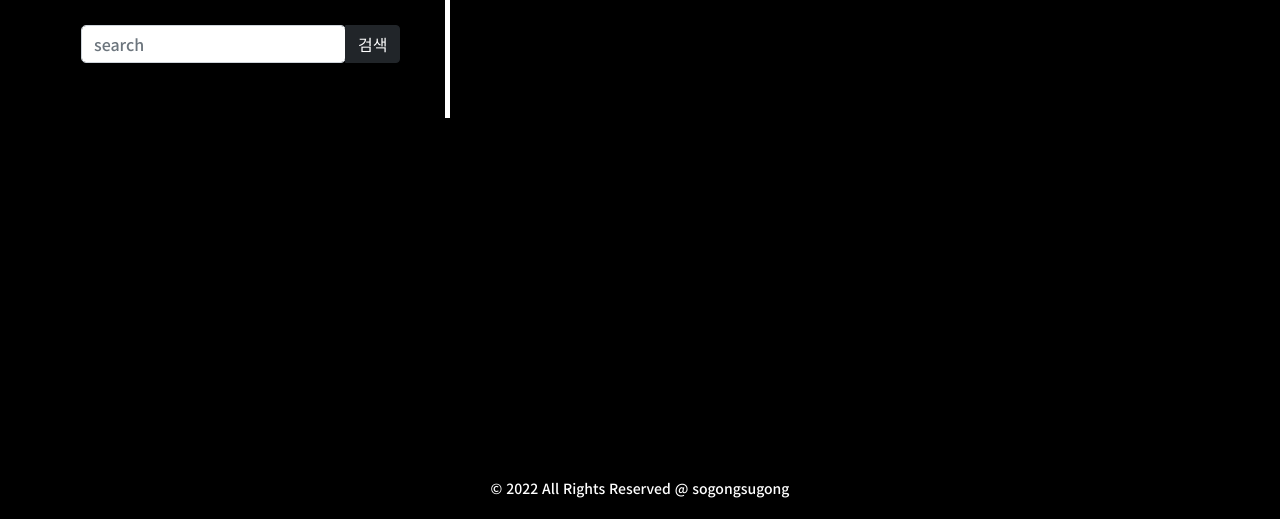
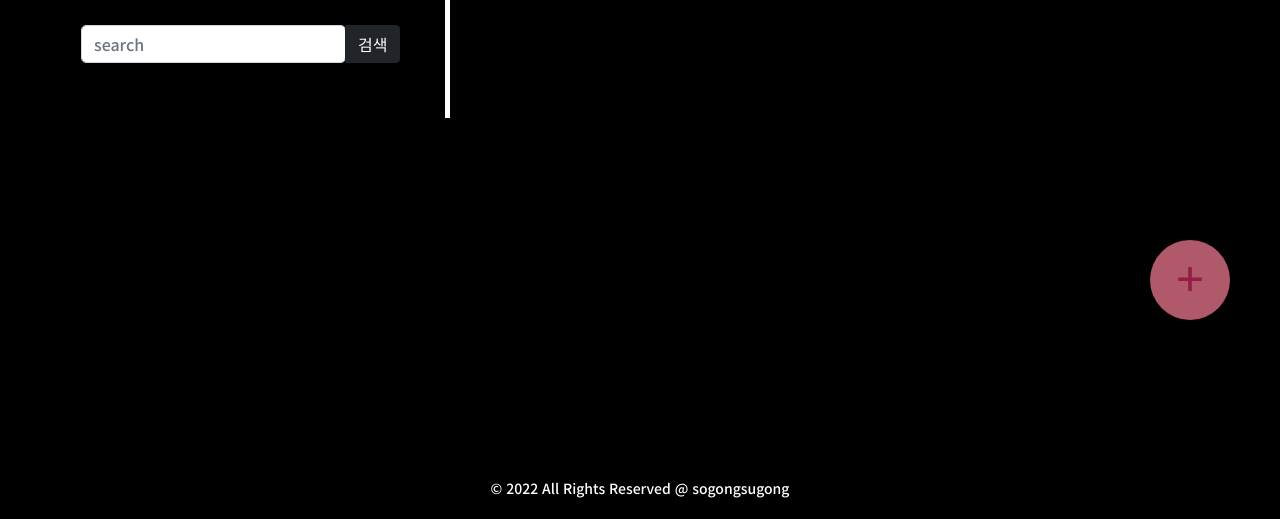
Before and after one commit to namseohyeon/cheer, a Django app: page / in a window 1280 px wide. Shown: the part 400-919 px from the top of the page. Run offline with Django 4.2, Linux system fonts and the light colour scheme; the visitor is signed in with stand-in values (Sample User, id 1); data that the repository does not hold is empty; some libraries are stand-ins or nearby versions; some web fonts are replaced.

Commit message:
landing 페이지 새글쓰기 버튼

```diff
--- a/mainapp/static/mainapp/css/customstyles.css
+++ b/mainapp/static/mainapp/css/customstyles.css
@@ -317,3 +317,18 @@ footer {
 .dsce_web a {
     color: #981b45;
 }
+.float {
+    height: 80px;
+    width: 80px;
+    text-align: center;
+    position: fixed;
+    bottom: 80px;
+    color: white;
+    font-size: 50px;
+    text-decoration: none;
+    border-radius: 100px;
+    background-color: #af596a;
+    color: #981b45;
+    margin-left: 50px;
+    right:50px;
+}
--- a/mainapp/templates/landing.html
+++ b/mainapp/templates/landing.html
@@ -118,7 +118,9 @@
             </div>
         </div>
     </div>
-
+    {% if user.is_authenticated %}
+    <div class="float"><a href="{% url 'board_post' %}" style="color: inherit;text-decoration-line: none;">+</a></div>
+    {% endif %}
 
     <script src="https://code.jquery.com/jquery-3.5.1.slim.min.js" integrity="sha384-DfXdz2htPH0lsSSs5nCTpuj/zy4C+OGpamoFVy38MVBnE+IbbVYUew+OrCXaRkfj" crossorigin="anonymous"></script>
     <script src="https://cdn.jsdelivr.net/npm/popper.js@1.16.1/dist/umd/popper.min.js" integrity="sha384-9/reFTGAW83EW2RDu2S0VKaIzap3H66lZH81PoYlFhbGU+6BZp6G7niu735Sk7lN" crossorigin="anonymous"></script>
```
